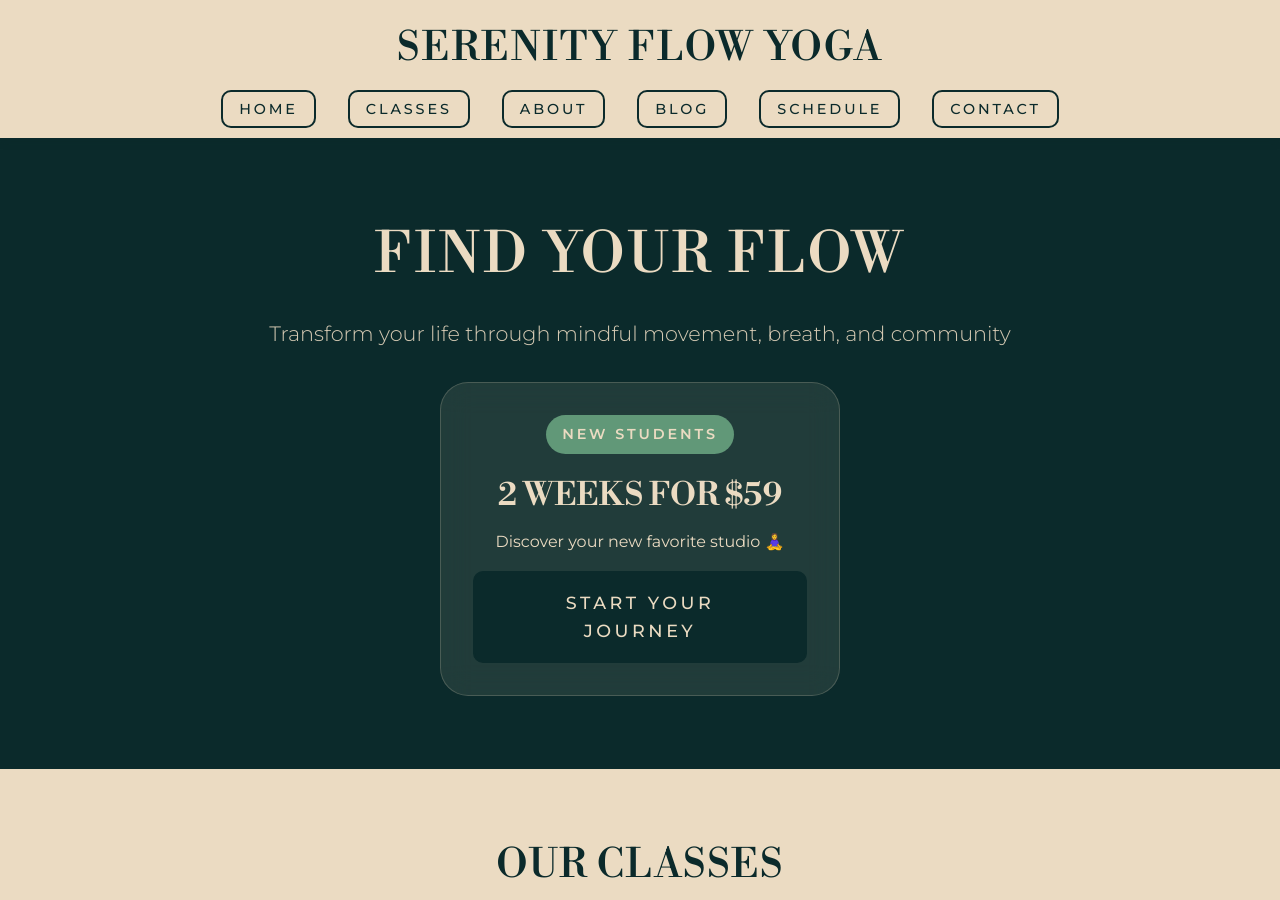
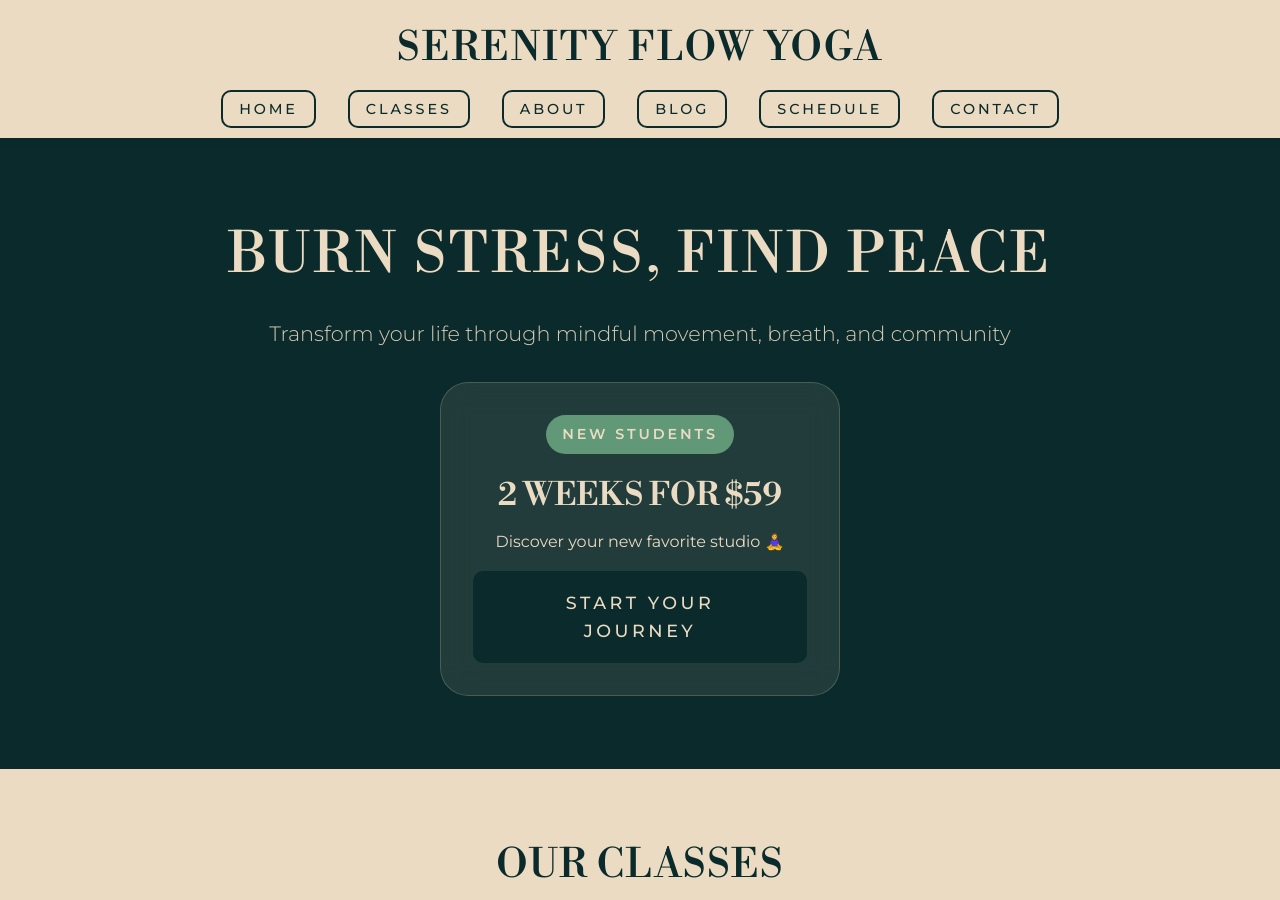
Before and after one commit to chriswakeley/test-blog, a Jekyll site: the page built from index.md, in a window 1280 px wide and 900 px high. Built offline with Jekyll 4.4.1, drawn with Linux system fonts in a browser that asks for light colours.

Commit message:
Update hero heading from 'Find Your Flow' to 'Burn Stress, Find Peace'

```diff
--- a/index.md
+++ b/index.md
@@ -5,7 +5,7 @@ title: "Home"
 
 <section class="hero">
     <div class="hero-content">
-        <h2>Find Your Flow</h2>
+        <h2>Burn Stress, Find Peace</h2>
         <p class="hero-subtitle">Transform your life through mindful movement, breath, and community</p>
         <div class="hero-offer">
             <span class="offer-badge">New Students</span>
```
